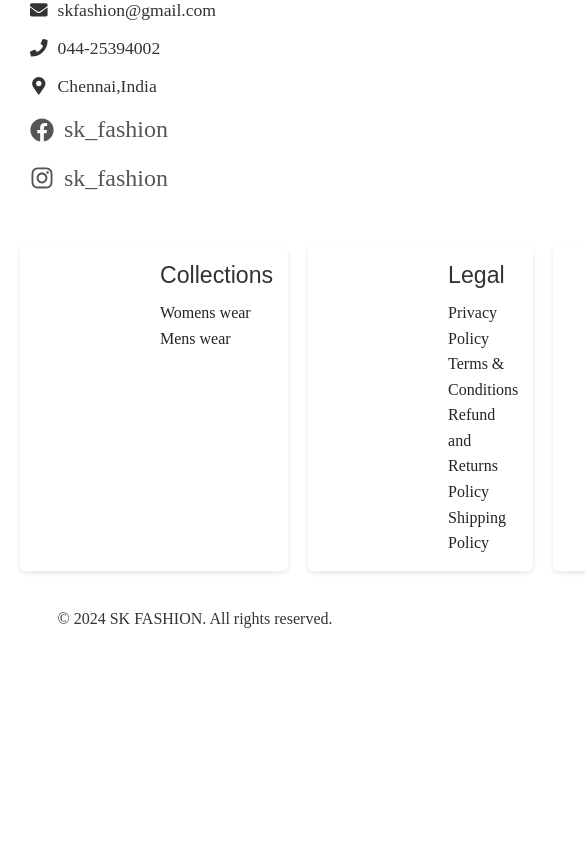
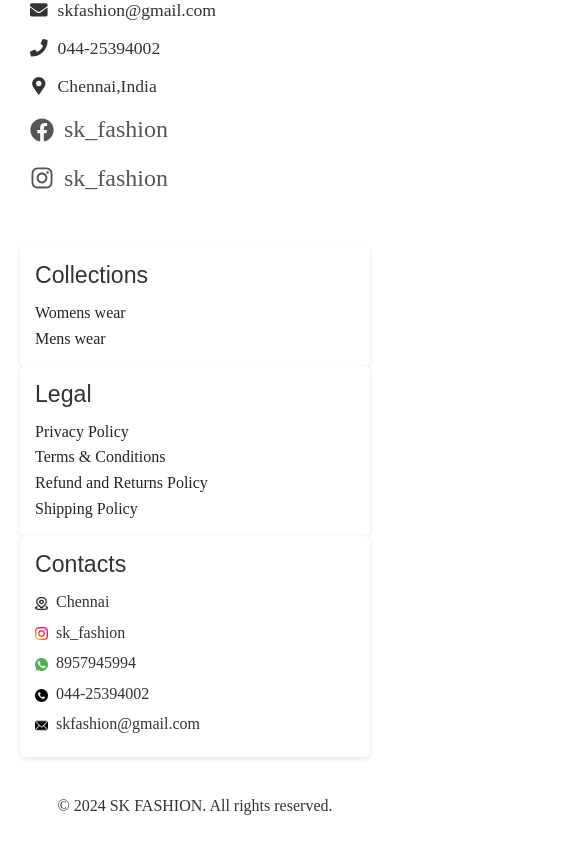
Before and after one commit to Nandhinindrk/E-commerce, a React (Create React App) app: page /E-commerce/contact in a window 390 px wide. Shown: the part 2560-3404 px from the top of the page, 585 px wide, since content can reach past the window. Before the commit the page ends 3218 px from the top, so only its background shows below. Built offline with nearby package versions, Linux system fonts and the light colour scheme.

Commit message:
Update footer.css and main.css

```diff
--- a/src/Components/Main/Main.css
+++ b/src/Components/Main/Main.css
@@ -42,7 +42,7 @@ body {
   justify-content: center; /* Center the banner horizontally */
   align-items: center; /* Center the banner vertically within the container */
   height: 100px;
-  overflow: hidden;
+
 }
 
 .banner {
--- a/src/Components/section/Footer/Footer.css
+++ b/src/Components/section/Footer/Footer.css
@@ -26,3 +26,13 @@
     color: var(--bs-body-color);
     font-family: mslondonw04-regular;
   }
+
+  @media (max-width: 768px) {
+    .last-section-content {
+        flex-direction: column; /* Stacks columns vertically on small screens */
+    }
+
+    .column {
+        padding-left: 15px; /* Reset padding for smaller screens */
+    }
+}
```
